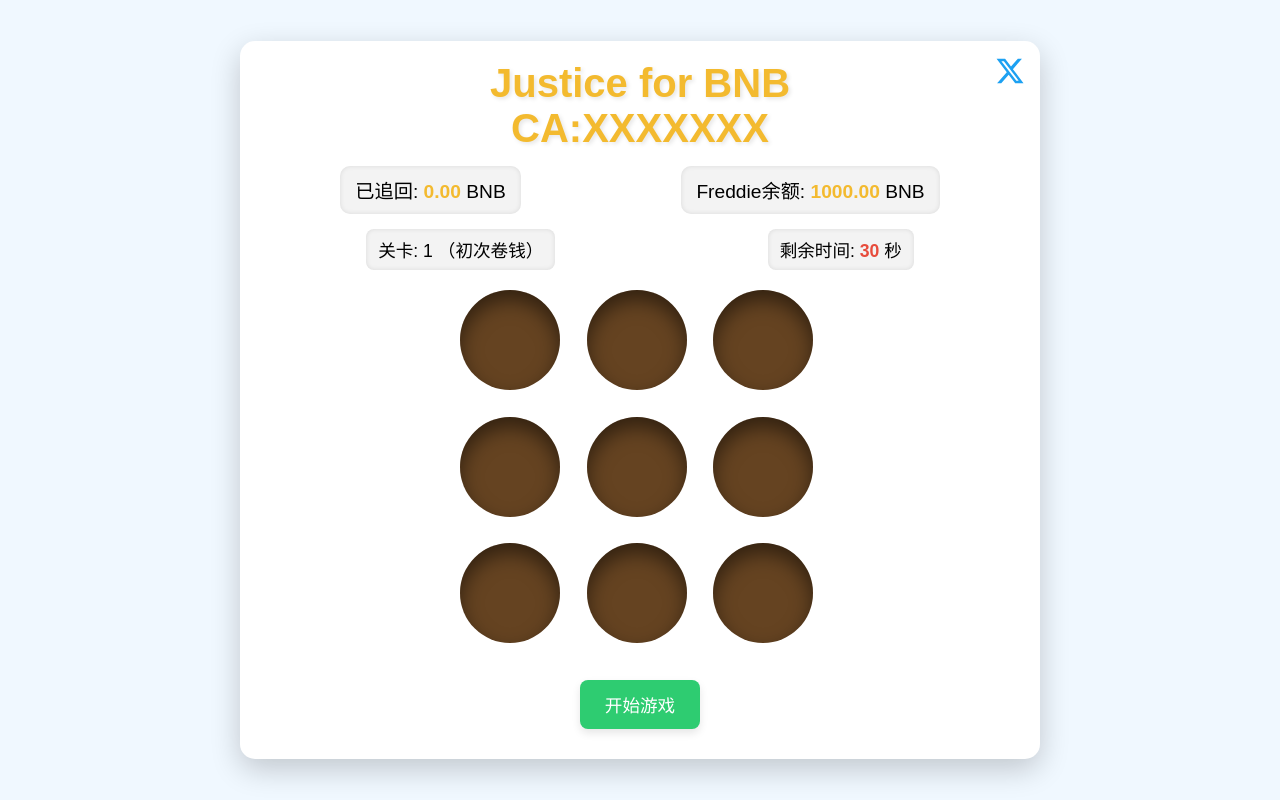
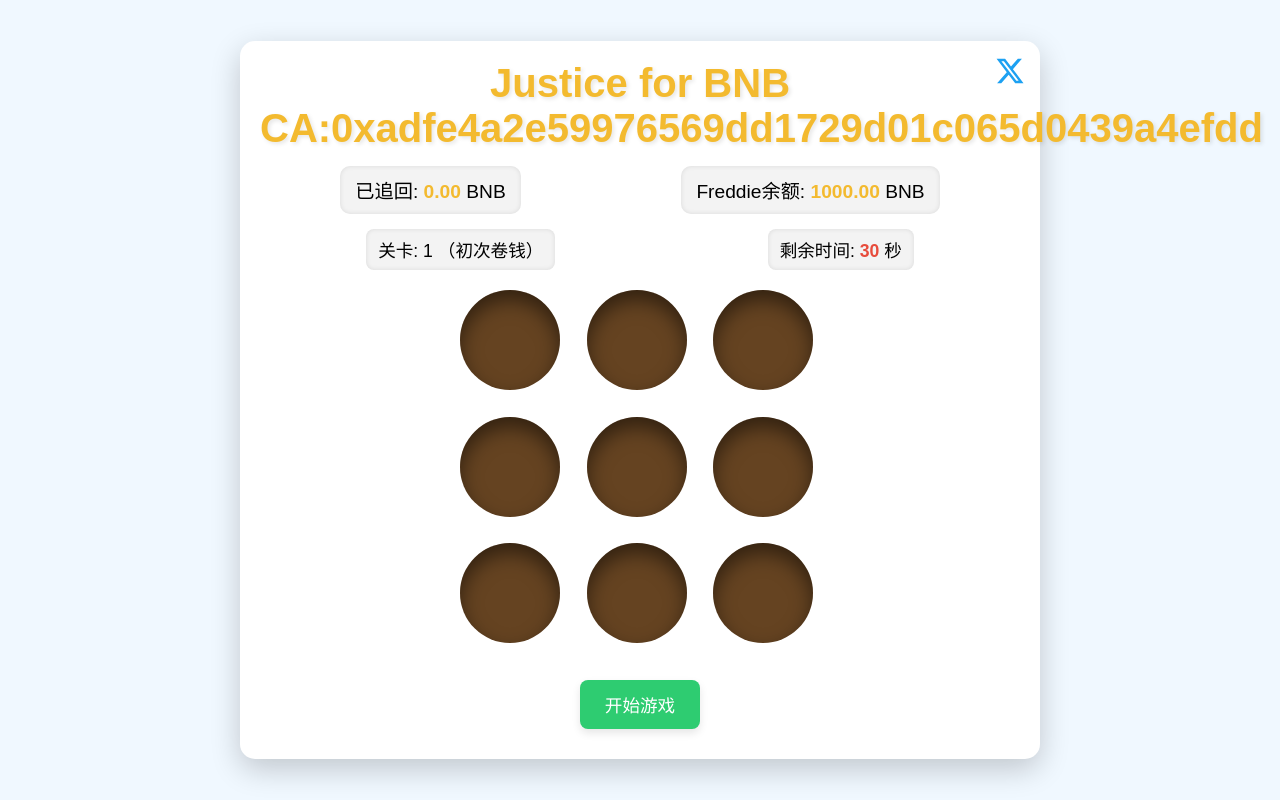
Before and after one commit to puspasasa/JFB, a plain HTML site: page index.html in a window 1280 px wide. Drawn offline with Linux system fonts and the light colour scheme.

Commit message:
Update index.html

```diff
--- a/index.html
+++ b/index.html
@@ -16,7 +16,7 @@
             </a>
         </div>
         <header>
-            <h1>Justice for BNB<br>CA:XXXXXXX</br></h1>
+            <h1>Justice for BNB<br>CA:0xadfe4a2e59976569dd1729d01c065d0439a4efdd</br></h1>
             <div class="score-container">
                 <div class="score">
                     <span>已追回: </span>
```
